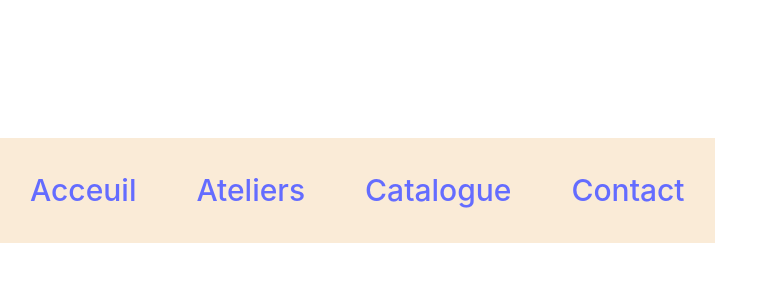
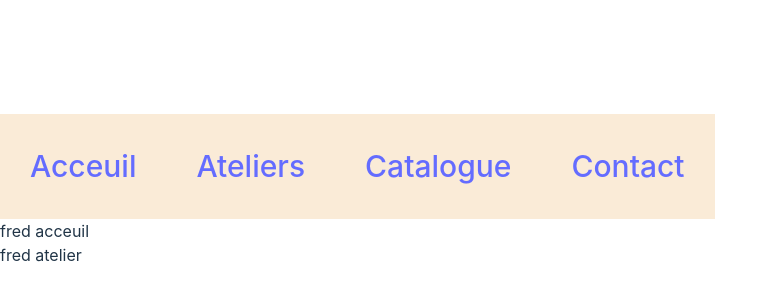
Before and after one commit to TICONFRED27/sitefred-wd, a React (Vite) app in the folder siteFigurines/: page / in a window 1280 px wide. Shown: the part 210-510 px from the top of the page, without its empty margins (0-778 px from the left). Built offline with nearby package versions, Linux system fonts and the light colour scheme.

Commit message:
Update App.jsx

```diff
--- a/siteFigurines/src/App.jsx
+++ b/siteFigurines/src/App.jsx
@@ -1,11 +1,15 @@
 import {} from "react";
 import Navbar from "./components/Navbar/Navbar";
 import "./App.scss";
+import Acceuil from "./pages/Acceuil/Acceuil";
+import Ateliers from "./pages/Ateliers/Ateliers";
 
 function App() {
   return (
     <>
       <Navbar />
+      <Acceuil />
+      <Ateliers />
     </>
   );
 }
```
